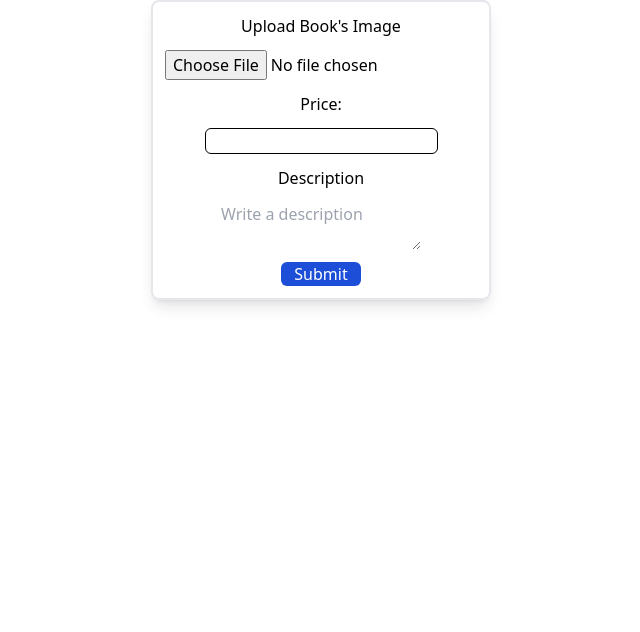
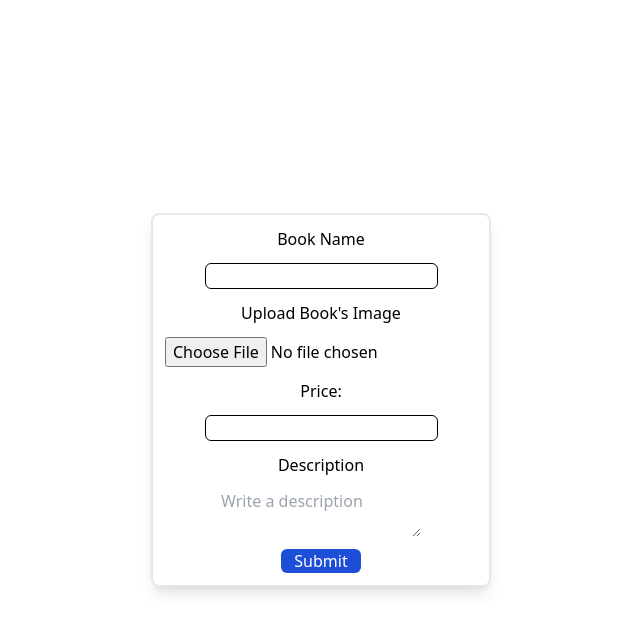
Before and after one commit to AndrewZakhari/book_store, a Next.js app: page /post in a window 1280 px wide. Shown: the top 632 px of the page, without its empty margins (319-959 px from the left). Built offline with nearby package versions, Linux system fonts and the light colour scheme.

Commit message:
updating post.tsx

```diff
--- a/package.json
+++ b/package.json
@@ -19,6 +19,7 @@
     "next": "12.3.1",
     "next-auth": "^4.12.2",
     "nodemailer": "^6.8.0",
+    "pnpm": "^7.14.0",
     "primeicons": "^6.0.1",
     "primereact": "^8.6.1",
     "react": "18.2.0",
--- a/pages/post.tsx
+++ b/pages/post.tsx
@@ -3,6 +3,7 @@ import type { NextPage } from "next";
 import React from "react";
 import Image from "next/image";
 import { useState } from "react";
+import { GetStaticProps } from "next";
 const axios = require('axios');
 
 
@@ -11,10 +12,21 @@ interface form  {
 }
 
 
+export const getStaticProps : GetStaticProps = () => {
+    const url = process.env.CLOUDINARY_UPLOAD_URL
+    return {
+        props: {
+            url
+        }
+    }
+}
 
 
+const Post : NextPage = (props) => {
 
-const Post : NextPage = () => {
+    const {url} : any = props
+
+
 
     const [error, setError] = useState("")
     const [Todo, setTodo] = useState(true)
@@ -42,7 +54,7 @@ const Post : NextPage = () => {
 
             formData.append("upload_preset", "my_uploads")
 
-            const data = await fetch(process.env.CLOUDINARY_UPLOAD_URL , {
+            const data = await fetch(url , {
                 method: "POST",
                 body: formData
             })
@@ -55,6 +67,7 @@ const Post : NextPage = () => {
                 method: 'POST',
                 headers: {"Content-Type" : "application/json"},
                 data: {
+                    name : e.target.name.value,
                     image : res.secure_url,
                     price : e.target.price.value,
                     description: e.target.description.value
@@ -69,11 +82,13 @@ const Post : NextPage = () => {
     if(Todo){
     return (
         <>
-        <div className="align-middle grid  place-content-center">
-            <form className="grid gap-3 place-items-center rounded-lg p-3 col-start-1 col-end-2 grid-cols-1 border-2 w-100 shadow-lg items-center text-center" onSubmit={handlePost}>
+        <div className="flex items-center justify-center h-screen">
+            <form className="grid h-fit gap-3 place-items-center rounded-lg p-3 col-start-1 col-end-2 grid-cols-1 border-2 w-100 shadow-lg items-center text-center" onSubmit={handlePost}>
                 {error !== "" &&
                 <p className="text-white bg-red-600 rounded-md p-2 ">{error}</p>
                 }
+                <label>Book Name</label>
+                <input className="border rounded-md border-black    " required type="text" name="name" />
                 <label className="">Upload Book's Image</label>
                 <input required type="file" name="image" />
                 <label>Price:</label>
```
